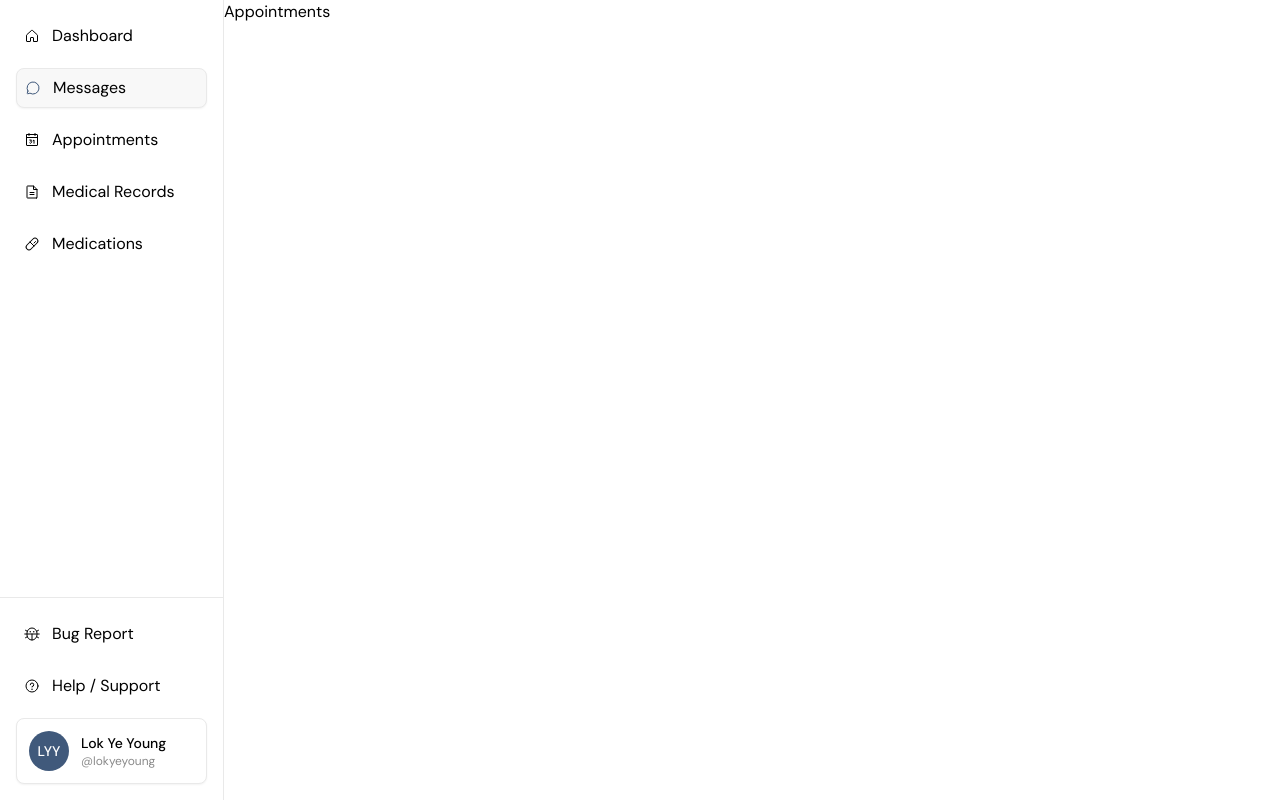
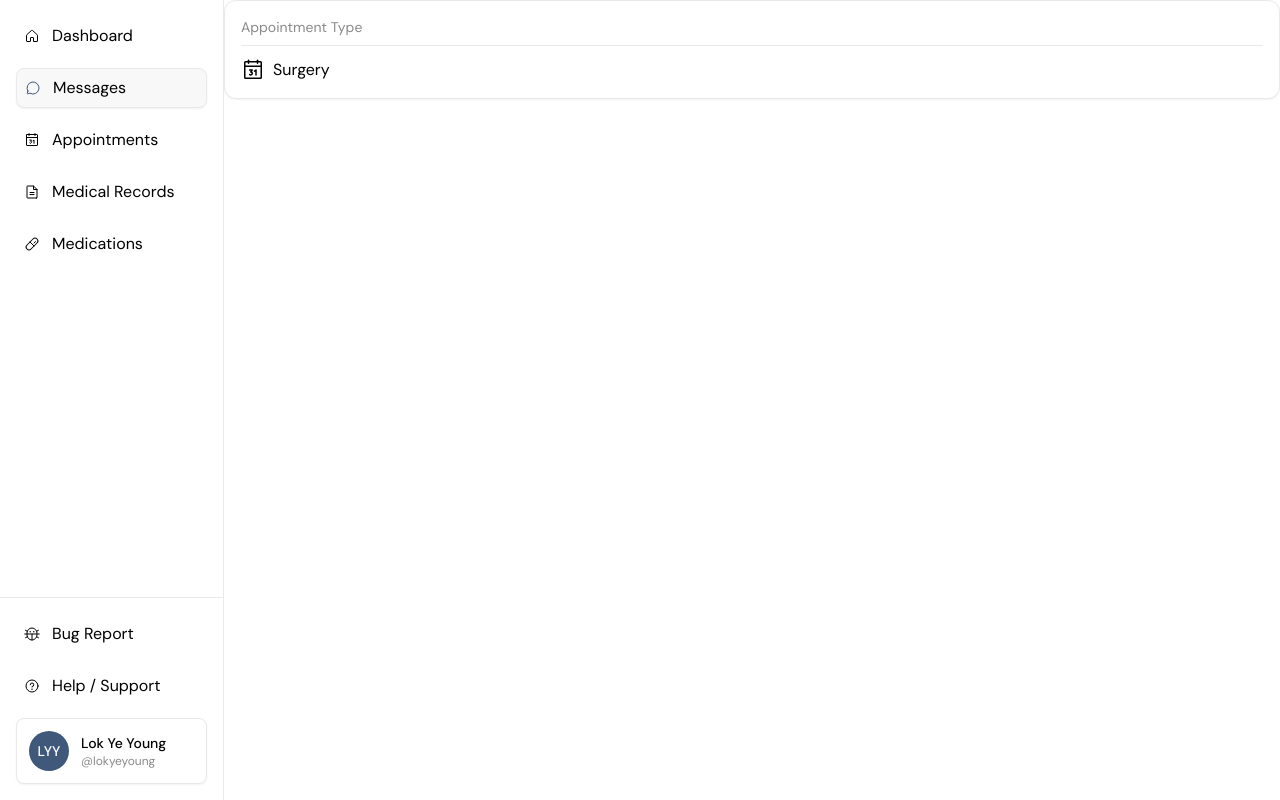
Before and after one commit to keithy1012/willow-crm, a React (Create React App) app in the folder frontend/: page /appointments in a window 1280 px wide. Built offline with nearby package versions, Linux system fonts and the light colour scheme; no server answers.

Commit message:
Feat: Small info card component

```diff
--- a/frontend/src/Patients/Appointments.tsx
+++ b/frontend/src/Patients/Appointments.tsx
@@ -1,2 +1,12 @@
-const Appointments = () => <h1>Appointments</h1>;
+import SmallInfoCard from "components/card/SmallInfoCard";
+import { Calendar } from "phosphor-react";
+
+const Appointments = () => (
+  <SmallInfoCard
+    icon={Calendar}
+    title={"Appointment Type"}
+    value={"Surgery"}
+    backgroundWhite={true}
+  ></SmallInfoCard>
+);
 export default Appointments;
--- /dev/null
+++ b/frontend/src/components/card/SmallInfoCard.tsx
@@ -0,0 +1,46 @@
+import { IconProps } from "phosphor-react";
+import { ForwardRefExoticComponent, RefAttributes } from "react";
+
+interface SmallInfoCardProps {
+  icon: ForwardRefExoticComponent<IconProps & RefAttributes<SVGSVGElement>>;
+  title: string;
+  value: string | number | Date;
+  backgroundWhite?: boolean;
+}
+
+const SmallInfoCard: React.FC<SmallInfoCardProps> = ({
+  icon: Icon,
+  title,
+  value,
+  backgroundWhite,
+}) => {
+  return (
+    <div
+      className={
+        backgroundWhite
+          ? "flex items-start p-4 rounded-xl shadow-sm border border-stroke bg-background"
+          : "flex items-center p-4 rounded-xl shadow-sm border border-stroke bg-foreground"
+      }
+    >
+      <div className="flex w-full flex-col gap-3 ">
+        <h3
+          className={
+            backgroundWhite
+              ? "text-sm text-secondaryText border-b border-stroke pb-2"
+              : "text-sm text-primary"
+          }
+        >
+          {title}
+        </h3>
+        <div className="flex flex-row gap-2 ">
+          <Icon size={24} weight="regular" className="text-primaryText" />
+          <p className="text-md text-primaryText">
+            {value instanceof Date ? value.toLocaleDateString() : value}
+          </p>
+        </div>
+      </div>
+    </div>
+  );
+};
+
+export default SmallInfoCard;
```
